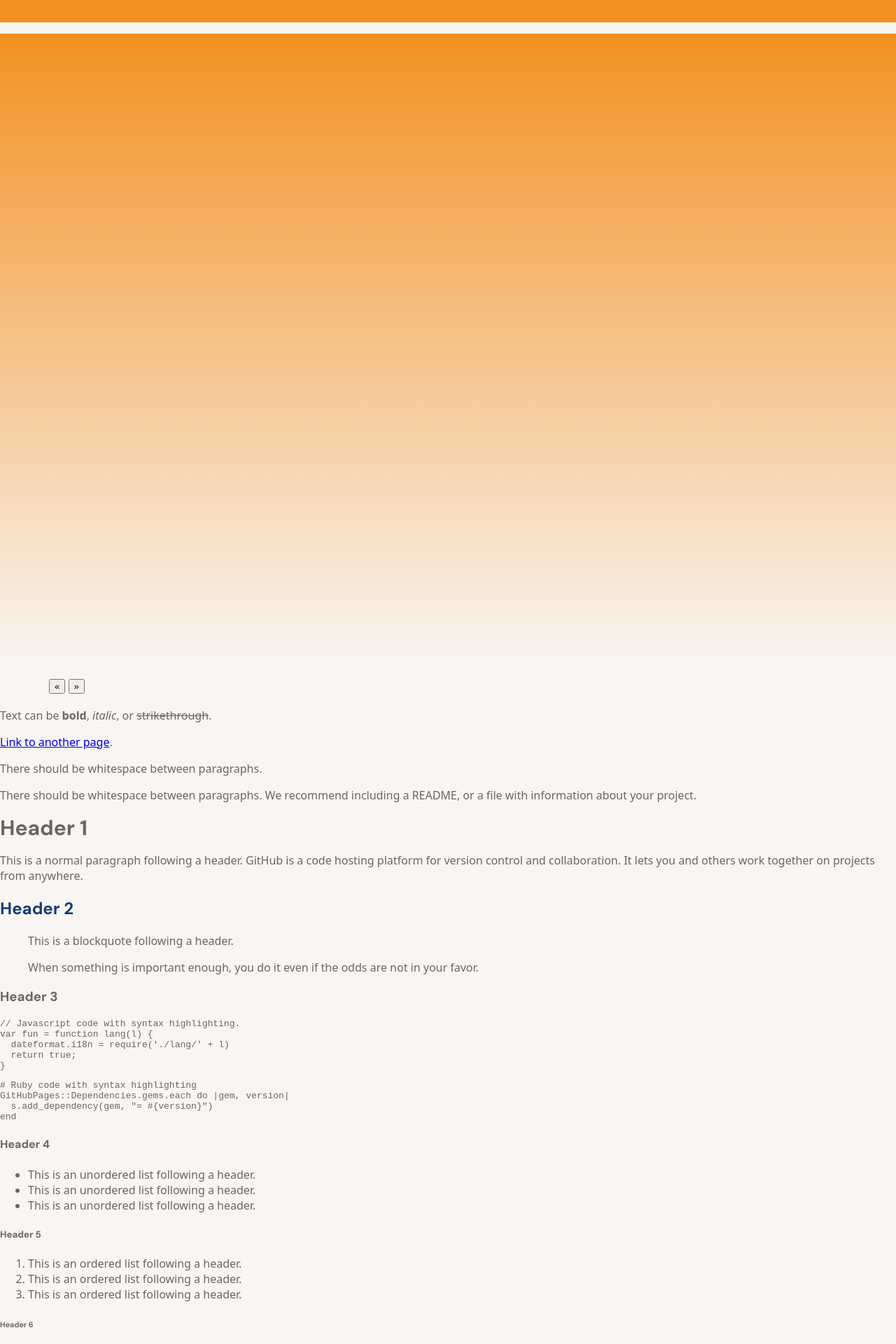
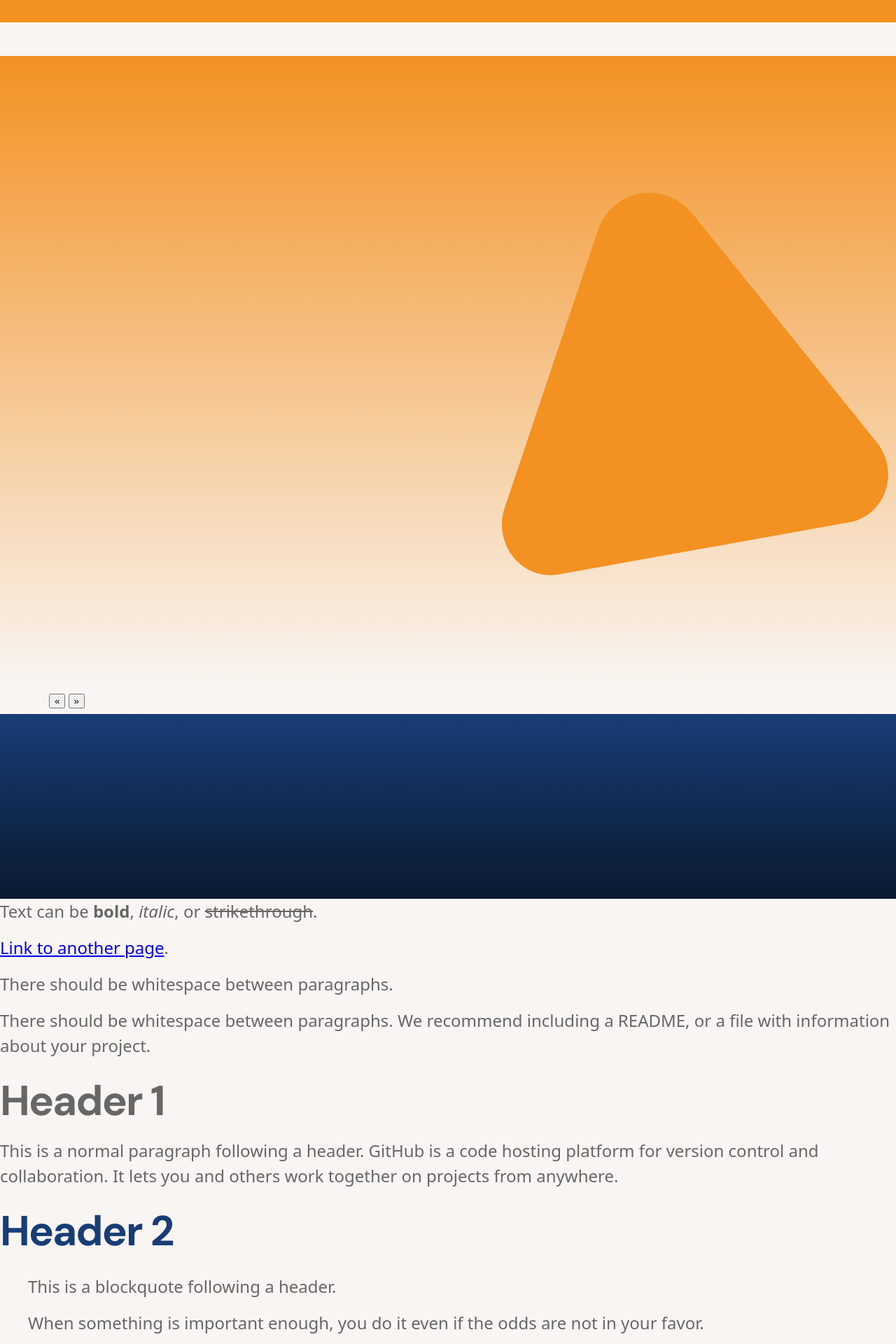
Before and after one commit to SS-NES/jekyll-theme-ss-nes, a Jekyll site: the page built from index.md, in a window 1280 px wide. Shown: the top 1920 px of the page at 70% size. Built offline with Jekyll 4.4.1, drawn with Linux system fonts in a browser that asks for light colours.

Commit message:
Enhance layout styles with improved section structure and responsive design elements

```diff
--- a/_sass/_base.scss
+++ b/_sass/_base.scss
@@ -2,26 +2,86 @@
 
 :root,
 body {
+  margin: 0;
   background: $body-bg;
   color: $body-color;
   font-family: $font-family-sans-serif;
-  margin: 0;
+  line-height: $line-height-base;
 }
 
 h1, h2, h3, h4, h5, h6 {
   font-family: $headings-font-family;
+  margin: 0 0 $headings-margin-bottom;
 }
 
 h1 {
-  font-size: $font-size-lg;
-  margin: $headings-margin-bottom 0;
+  font-size: $h1-font-size;
+  font-weight: $font-weight-bold;
+  letter-spacing: -0.12rem;
 }
 
 h2 {
+  font-size: $h2-font-size;
   background-color: transparent;
   color: $blue-dark-color;
+  letter-spacing: -0.12rem;
+}
+
+h3 {
+  font-size: $h3-font-size;
+  letter-spacing: -0.06rem;
+}
+
+h4 {
+  font-size: $h4-font-size;
+  letter-spacing: -0.06rem;
+}
+
+h5 {
+  font-size: $h5-font-size;
+  letter-spacing: -0.06rem;
+}
+
+h6 {
+  font-size: $h6-font-size;
+  letter-spacing: -0.06rem;
+}
+
+p {
+  margin: 0 0 $spacer;
+  font-size: $font-size-base;
+  line-height: $line-height-base;
+
+  &:last-child {
+    margin-bottom: 0;
+  }
 }
 
 .container {
   @include container();
 }
+
+.button {
+  display: inline-block;
+  padding: $btn-padding-y $btn-padding-x;
+  font-family: $btn-font-family;
+  font-size: $btn-font-size; // TODO - check if this is correct
+  font-weight: $btn-font-weight;
+  line-height: $btn-line-height;
+  background-color: $btn-bg-color;
+  color: $btn-color;
+  text-align: center;
+  text-decoration: if($link-decoration == none, null, none);
+  white-space: $btn-white-space;
+  vertical-align: middle;
+  cursor: if($enable-button-pointers, pointer, null);
+  user-select: none;
+  border: $btn-border-width solid $btn-border-color;
+  @include border-radius($btn-border-radius);
+
+  &.secondary {
+    background-color: $btn-secondary-bg-color;
+    color: $btn-secondary-color;
+    border-color: $btn-secondary-border-color;
+  }
+}
--- a/_sass/_layout.scss
+++ b/_sass/_layout.scss
@@ -17,21 +17,68 @@
 // Sections
 section {
   &.hero {
+    position: relative;
     min-height: 100vh;
     // TODO: use variable instead of hardcoded rgba()
     background-color: transparent;
     background-image: linear-gradient(to bottom, $orange-color 0%, rgba(249, 245, 242, 0.5));
     color: $white;
 
+    &:before {
+      content: '';
+      position: absolute;
+      top: 0;
+      left: 0;
+      transform: translateX(100%);
+      z-index: 1;
+      width: 50%;
+      height: 100%;
+      background: transparent url('/assets/img/header-bg/hero-shape-fg.svg') no-repeat center center;
+      background-size: 100% 100%;
+      background-position: 60% 40%;
+      opacity: 0.5;
+    }
+
+    &:after {
+      content: '';
+      position: absolute;
+      top: 0;
+      left: 0;
+      transform: translateX(100%);
+      z-index: 1;
+      width: 50%;
+      height: 100%;
+      background: transparent url('/assets/img/header-bg/hero-shape-fg.svg') no-repeat center center;
+      background-size: 100% 100%;
+    }
+
+    header,
+    .hero-text {
+      // position: relative;
+      z-index: 2;
+      width: 50%;
+    }
+
     header {
       h1 {
-        margin: 0 0 1rem;
+        margin: 0;
+        letter-spacing: -0.12rem;
+        line-height: 120%;
       }
 
       .hero-subtitle {
-        margin: 0 0 1rem;
-        font-family: $headings-font-family;
+        margin: 0;
+        // font-family: $headings-font-family;
+        font-size: $h1-font-size * 0.5;
+        font-weight: $font-weight-medium;
+        line-height: $line-height-base;
       }
+    }
+
+    .hero-text {
+      margin: 3rem 0;
+      font-size: $font-size-base * 1.333;
+      font-weight: $font-weight-semibold;
     }
   }
 
@@ -51,6 +98,7 @@
   }
 
   &.toolkit {
+    padding: $spacer * 6 0 $spacer * 10;
     background-image: linear-gradient(to bottom, $blue-dark-color, #0a1930);
     color: $white;
 
@@ -65,9 +113,11 @@
 
       li {
         list-style: none;
-        margin: 0;
-        padding: 0;
         margin: 0 0 $spacer;
+        padding: 6.25rem 6.25rem 6.25rem 2.5rem;
+        background-color: $white;
+        color: $primary-color;
+        border-radius: $border-radius * 3;
 
         &:last-child {
           margin-bottom: 0;
@@ -79,9 +129,36 @@
 
 // Footer
 .wrapper > footer {
-  padding: $spacer * 3 0;
+  padding: $spacer * 6 0;
   background-color: $black;
   color: $white;
+
+  .footer-menu {
+    h4 {
+      margin: 0 0 $spacer * 0.5;
+      font-family: $font-family-sans-serif;
+      font-size: $h4-font-size;
+      font-weight: $font-weight-bold;
+      line-height: $line-height-lg;
+    }
+
+    ul {
+      margin: 0;
+      padding: 0;
+      list-style: none;
+
+      li {
+        margin: 0;
+      }
+    }
+  }
+
+  a:link,
+  a:visited,
+  a:active,
+  a:hover {
+    color: $white;
+  }
 
   .footer-bottom {
     text-align: right;
```
